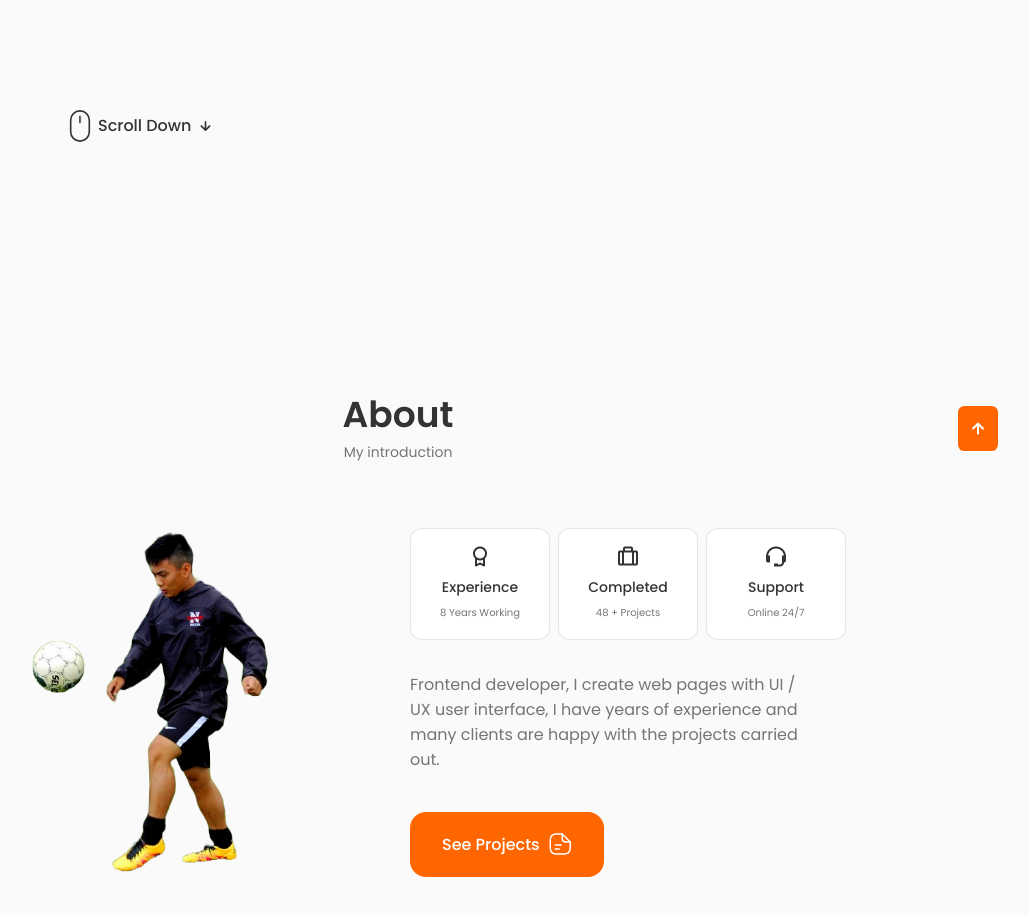
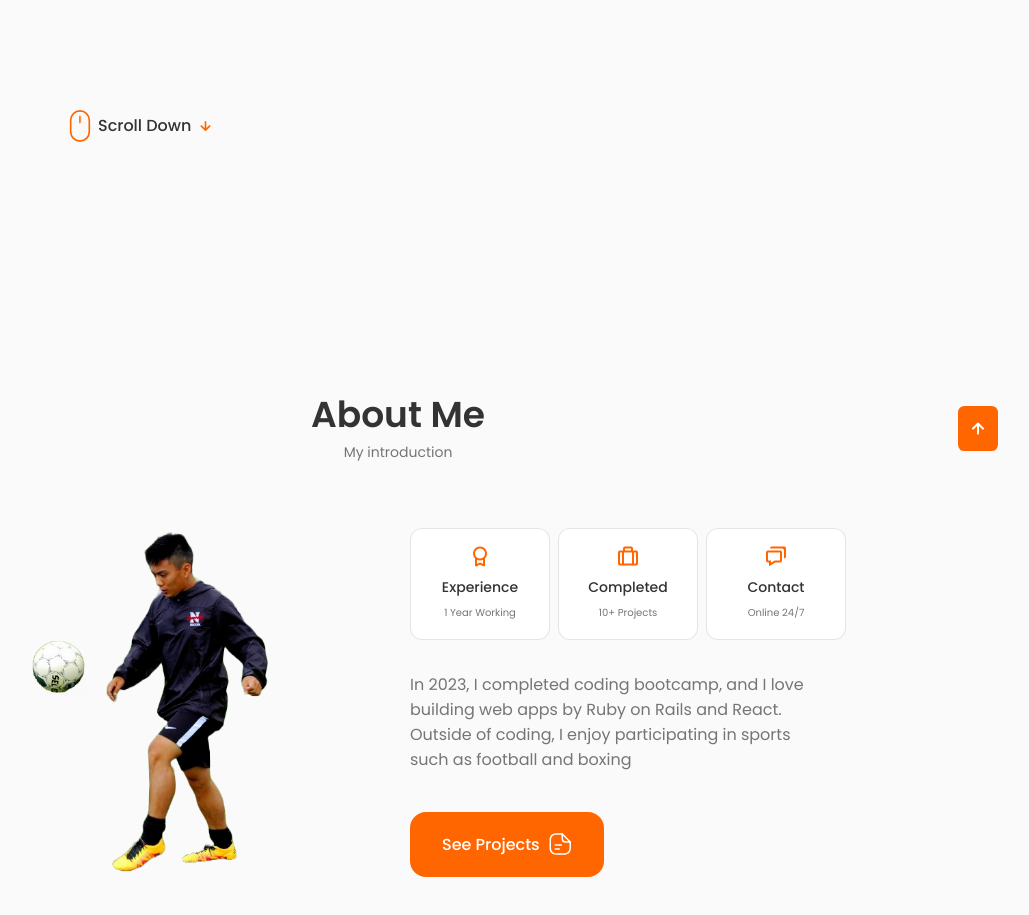
Before and after one commit to jukemori/react-typescript-portfolio, a React (Vite) app: page / in a window 1280 px wide. Shown: the part 509-1424 px from the top of the page, without its empty margins (242-1271 px from the left). Built offline with nearby package versions, Linux system fonts and the light colour scheme.

Commit message:
set about component

```diff
--- a/src/components/about/About.tsx
+++ b/src/components/about/About.tsx
@@ -5,7 +5,7 @@ import Info from "./Info";
 const About = () => {
   return (
     <section className="about section" id="about">
-      <h2 className="section__title">About</h2>
+      <h2 className="section__title">About Me</h2>
       <span className="section__subtitle">My introduction</span>
 
       <div className="about__container container grid">
@@ -15,9 +15,9 @@ const About = () => {
           <Info />
 
           <p className="about__description">
-            Frontend developer, I create web pages with UI / UX user interface,
-            I have years of experience and many clients are happy with the
-            projects carried out.
+            In 2023, I completed coding bootcamp, and I love building web apps
+            by Ruby on Rails and React. Outside of coding, I enjoy participating
+            in sports such as football and boxing
           </p>
 
           <a href="#portfolio" className="button button--flex">
--- a/src/components/about/Info.tsx
+++ b/src/components/about/Info.tsx
@@ -5,20 +5,20 @@ const Info = () => {
         <i className="bx bx-award about__icon"></i>
 
         <h3 className="about__title">Experience</h3>
-        <span className="about__subtitle">8 Years Working</span>
+        <span className="about__subtitle">1 Year Working</span>
       </div>
 
       <div className="about__box">
         <i className="bx bx-briefcase-alt about__icon"></i>
 
         <h3 className="about__title">Completed</h3>
-        <span className="about__subtitle">48 + Projects</span>
+        <span className="about__subtitle">10+ Projects</span>
       </div>
 
       <div className="about__box">
-        <i className="bx bx-support about__icon"></i>
+        <i className="bx bx-chat about__icon"></i>
 
-        <h3 className="about__title">Support</h3>
+        <h3 className="about__title">Contact</h3>
         <span className="about__subtitle">Online 24/7</span>
       </div>
     </div>
--- a/src/components/about/about.css
+++ b/src/components/about/about.css
@@ -26,7 +26,7 @@
 
 .about__icon {
   font-size: 1.5rem;
-  color: var(--title-color);
+  color: var(--orange-color);
   margin-bottom: var(--mb-0-5);
 }
 
--- a/src/components/home/ScrollDown.tsx
+++ b/src/components/home/ScrollDown.tsx
@@ -23,7 +23,7 @@ const ScrollDown = () => {
             d="M123.359,79.775l0,72.843"
             style={{
               fill: "none",
-              stroke: "var(--title-color)",
+              stroke: "var(--orange-color)",
               strokeWidth: "20px",
             }}
           ></path>
@@ -32,7 +32,7 @@ const ScrollDown = () => {
             d="M236.717,123.359c0,-62.565 -50.794,-113.359 -113.358,-113.359c-62.565,0 -113.359,50.794 -113.359,113.359l0,143.237c0,62.565 50.794,113.359 113.359,113.359c62.564,0 113.358,-50.794 113.358,-113.359l0,-143.237Z"
             style={{
               fill: "none",
-              stroke: "var(--title-color)",
+              stroke: "var(--orange-color)",
               strokeWidth: "20px",
             }}
           ></path>
--- a/src/components/home/home.css
+++ b/src/components/home/home.css
@@ -1,6 +1,6 @@
 .home {
   display: flex;
-  height: 100vh;
+  height: 100svh;
   align-items: center;
 }
 
@@ -116,7 +116,7 @@
 
 .home__scroll-arrow {
   font-size: 1.25rem;
-  color: var(--title-color);
+  color: var(--orange-color);
 }
 
 /* BREAKPOINTS */
```
